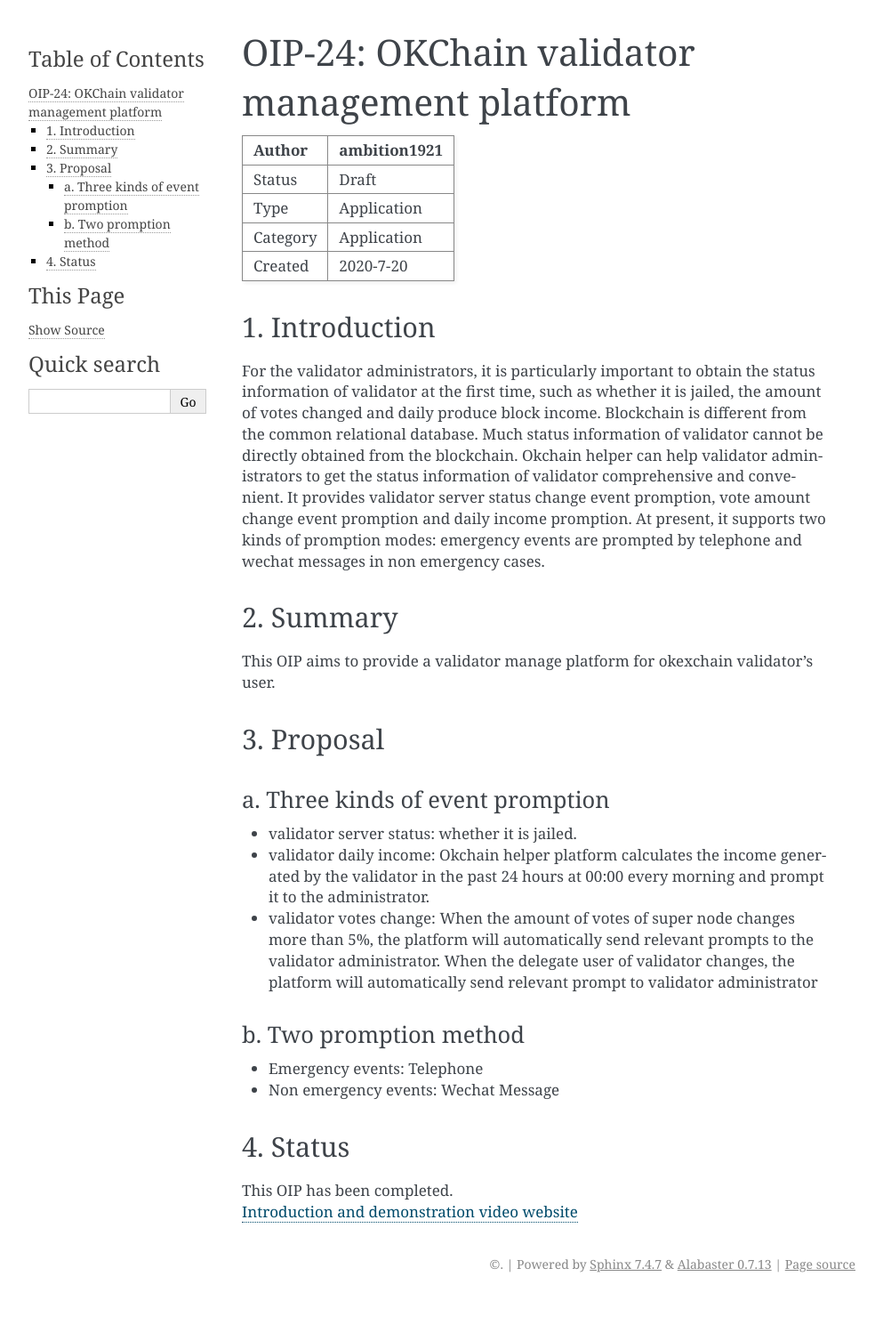
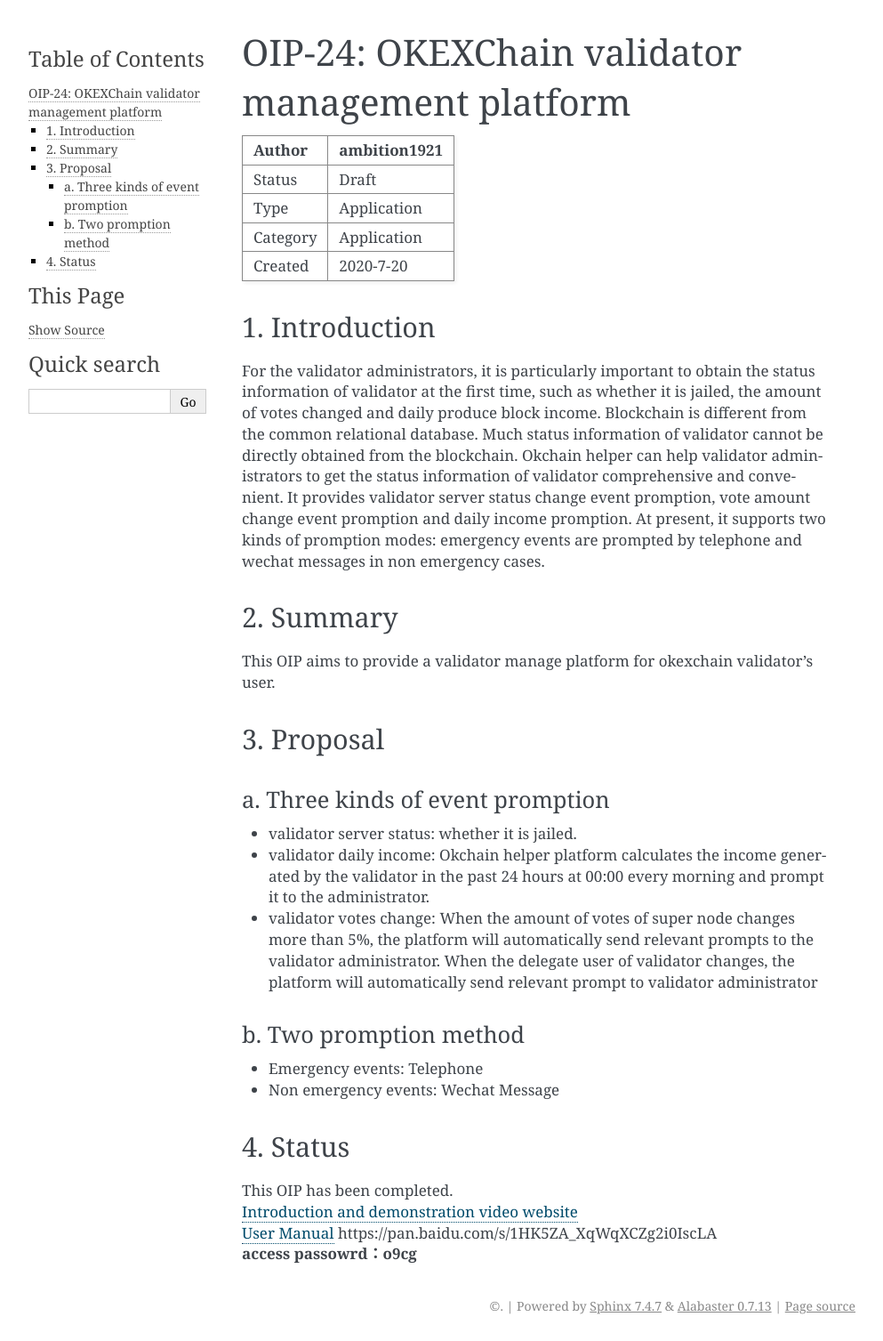
Before and after one commit to okx/KIPs, a Sphinx documentation site: the page built from docs/draft/OIP-25.md, in a window 1280 px wide. Shown: the whole page at 89% size, without its empty margins (148-1141 px from the left). Built offline with Sphinx 7.4.7, drawn with Linux system fonts in a browser that asks for light colours; before the commit the page ends 1460 px from its top, so only the background shows below that.

Commit message:
rename OKChain to OKEXchain & add new OIP-31 (#64)
* OIP-25

* update inforation

* add video website

* add video website and user manual

* update user manual document

* update oip-25

* update OIP-25.md

* update OIP-25.md 2020.11.16

* add OIP-31

* rename OKChain to OKEXChain

Co-authored-by: root <root@ip-172-31-36-191.ap-southeast-1.compute.internal>

```diff
--- a/docs/draft/OIP-25.md
+++ b/docs/draft/OIP-25.md
@@ -1,4 +1,4 @@
-# OIP-24: OKChain validator management platform
+# OIP-24: OKEXChain validator management platform
 
 | Author   | ambition1921 |
 | :------- | ------------------------ |
@@ -31,4 +31,6 @@
 ## 4. Status
 
 This OIP has been completed.
-[Introduction and demonstration video website](https://v.youku.com/v_show/id_XNDc5OTA4MTUxMg==.html)
+[Introduction and demonstration video website](https://v.youku.com/v_show/id_XNDc5OTA4MTUxMg==.html)<br>
+[User Manual](https://pan.baidu.com/s/1HK5ZA_XqWqXCZg2i0IscLA) https://pan.baidu.com/s/1HK5ZA_XqWqXCZg2i0IscLA
+**access passowrd：o9cg**
```
Also changed, not shown: docs/draft/OIP-31.md (added, +23 -0 lines), 1 other file.
